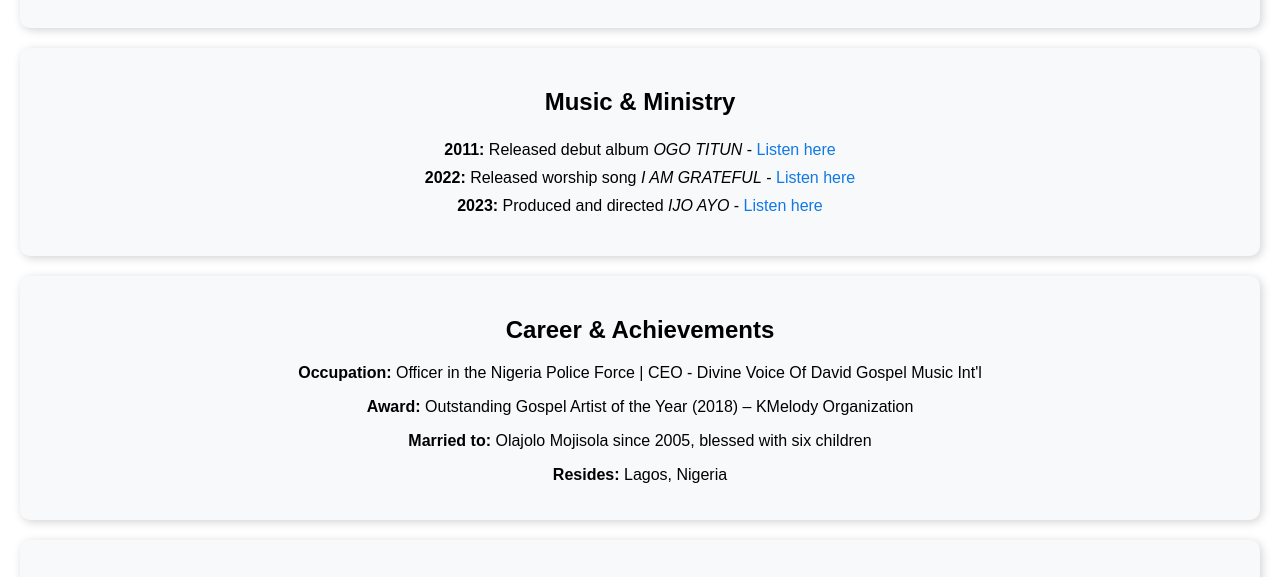
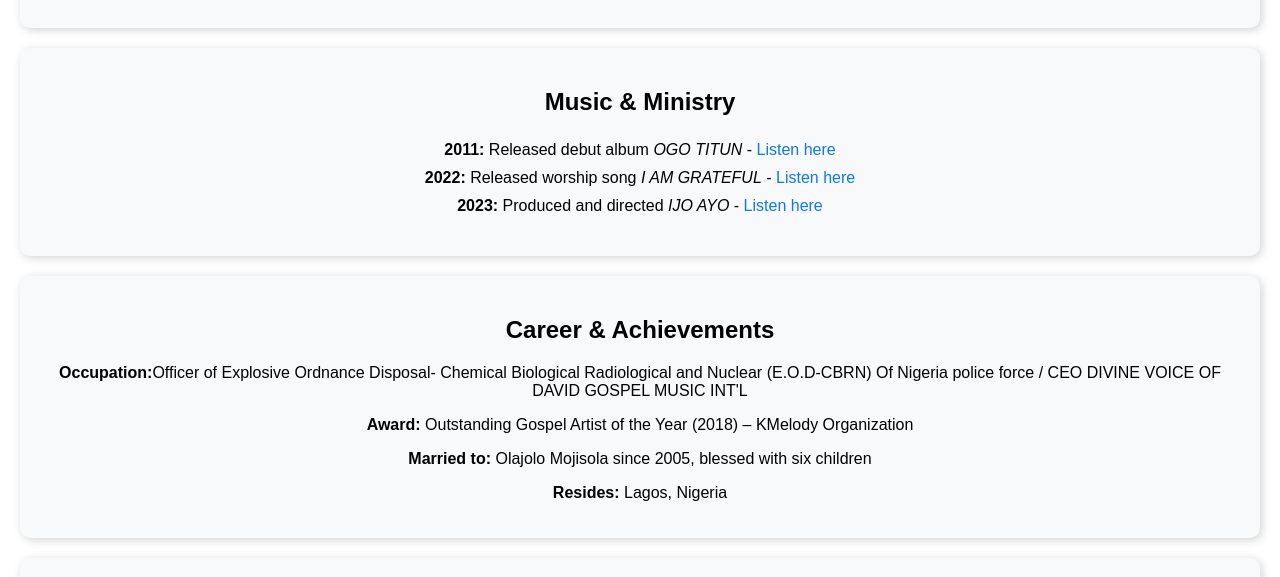
Before and after one commit to Olajolo-Taiwo/Oladipo-E.-O., a plain HTML site: page index.html in a window 1280 px wide. Shown: the part 818-1395 px from the top of the page. Drawn offline with Linux system fonts and the light colour scheme.

Commit message:
index.html

```diff
--- a/index.html
+++ b/index.html
@@ -45,7 +45,7 @@
 
     <section class="career">
         <h2>Career & Achievements</h2>
-        <p><strong>Occupation:</strong> Officer in the Nigeria Police Force | CEO - Divine Voice Of David Gospel Music Int'l</p>
+        <p><strong>Occupation:</strong>Officer of Explosive Ordnance Disposal- Chemical Biological Radiological and Nuclear (E.O.D-CBRN) Of Nigeria police force / CEO DIVINE VOICE OF DAVID GOSPEL MUSIC INT'L</p>
         <p><strong>Award:</strong> Outstanding Gospel Artist of the Year (2018) – KMelody Organization</p>
         <p><strong>Married to:</strong> Olajolo Mojisola since 2005, blessed with six children</p>
         <p><strong>Resides:</strong> Lagos, Nigeria</p>
```
